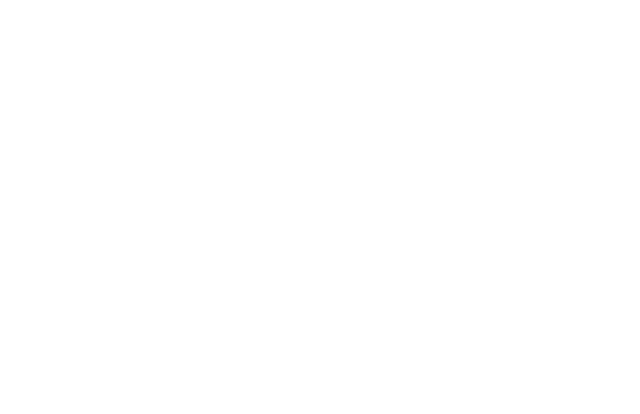
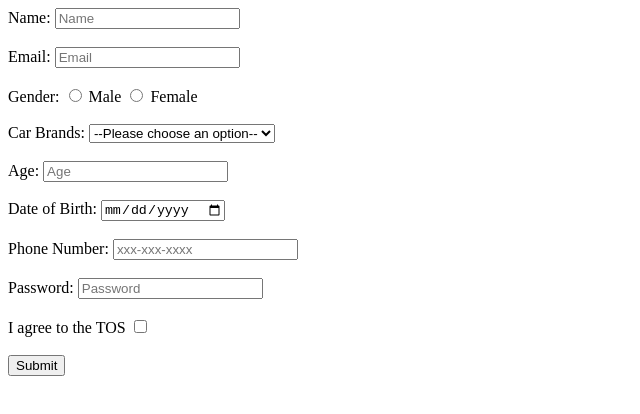
Before and after one commit to acciojob/signup-form-car-abhiraghav23, a website: page main.html in a window 1280 px wide. Shown: the whole page, without its empty margins (0-640 px from the left). Drawn offline with Linux system fonts and the light colour scheme.

Commit message:
created a submission

```diff
--- a/main.html
+++ b/main.html
@@ -7,6 +7,56 @@
 </head>
 
 <body>
+	   <form method="POST" action="#">
+        <!-- Name -->
+        <label for="name">Name:</label>
+        <input type="text" id="name" name="name" placeholder="Name" required><br><br>
+
+        <!-- Email -->
+        <label for="email">Email:</label>
+        <input type="email" id="email" name="email" placeholder="Email" required><br><br>
+
+        <!-- Gender -->
+        <label>Gender:</label>
+        <input type="radio" id="gender_m" name="gender" value="male">
+        <label for="gender_m">Male</label>
+        <input type="radio" id="gender_f" name="gender" value="female">
+        <label for="gender_f">Female</label><br><br>
+
+        <!-- Car Brands -->
+        <label for="cars">Car Brands:</label>
+        <select id="cars" name="cars" required>
+            <option value="">--Please choose an option--</option>
+            <option value="toyota">Toyota</option>
+            <option value="honda">Honda</option>
+            <option value="ford">Ford</option>
+            <option value="bmw">BMW</option>
+            <option value="audi">Audi</option>
+        </select><br><br>
+
+        <!-- Age -->
+        <label for="age">Age:</label>
+        <input type="number" id="age" name="age" placeholder="Age" required><br><br>
+
+        <!-- Date of Birth -->
+        <label for="dob">Date of Birth:</label>
+        <input type="date" id="dob" name="dob" required><br><br>
+
+        <!-- Phone Number -->
+        <label for="tel">Phone Number:</label>
+        <input type="tel" id="tel" name="tel" placeholder="xxx-xxx-xxxx"><br><br>
+
+        <!-- Password -->
+        <label for="password">Password:</label>
+        <input type="password" id="password" name="password" placeholder="Password" required><br><br>
+
+        <!-- Terms of Service -->
+        <label for="tos">I agree to the TOS</label>
+        <input type="checkbox" id="tos" name="tos" required><br><br>
+
+        <!-- Submit Button -->
+        <button type="submit">Submit</button>
+    </form>
 	<!-- the entire body must be written by student -->
     <script type="text/javascript" src="./script.js">
 </script>
```
